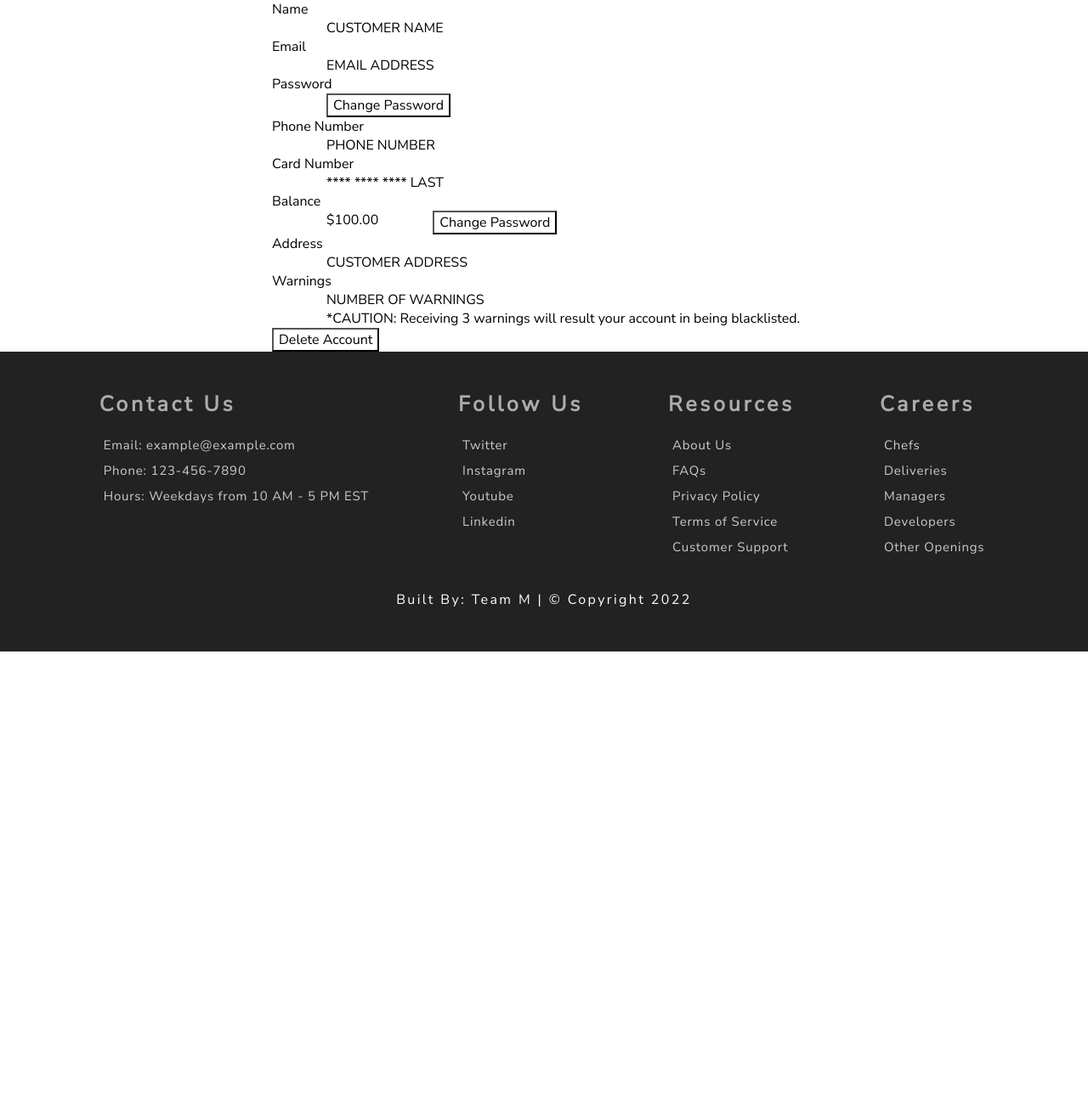
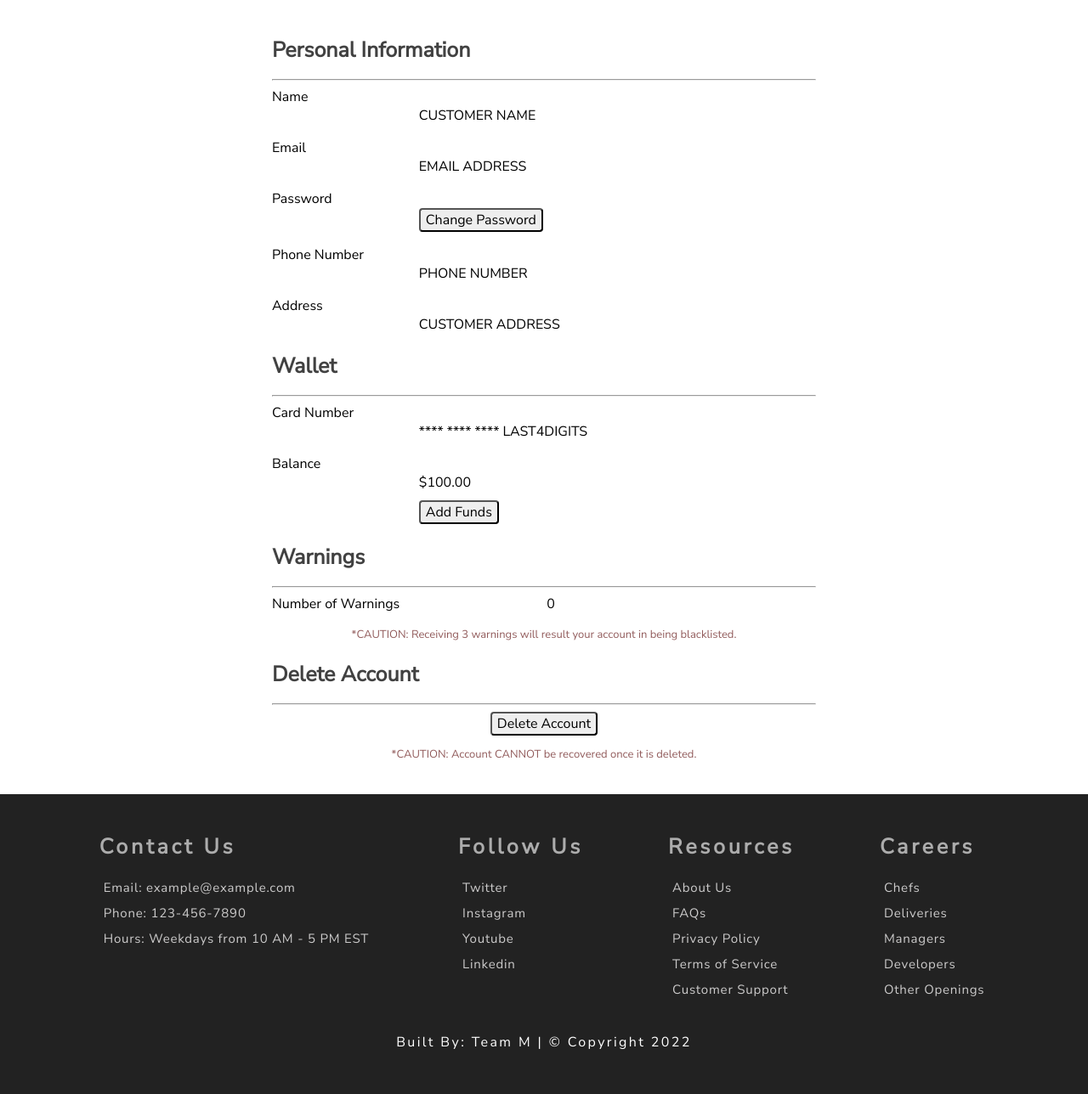
Before and after one commit to Charptr0/CSC322-OneBite, a Flask app: page /profile/ in a window 1280 px wide. Shown: the part 313-1601 px from the top of the page at 85% size. Before the commit the page ends 1080 px from the top, so only its background shows below. Run offline with Flask 2, Linux system fonts and the light colour scheme; parts of the project's set-up code (start-up, migrations or seed data) failed here and were passed over.

Commit message:
updated profile page

```diff
--- a/static/styles/profile_page.css
+++ b/static/styles/profile_page.css
@@ -3,6 +3,8 @@
     margin-left: auto;
     margin-right: auto;
     width: 50%;
+    padding-top: 25px;
+    padding-bottom: 25px;
 }
 
 .flex-info {
@@ -11,9 +13,174 @@
 }
 
 .padding-txt {
-    padding-left: 10%;
+    padding-left: 27%;
 }
 
-.funds-container {
+.flex-container{
     display: flex;
 }
+
+.flex1 {
+    flex: 1;
+}
+
+.flex2 {
+    flex: 2;
+}
+
+#change-form {
+    width: 70%;
+    margin: auto;
+}
+
+.form-info {
+    font-size: 20px;
+}
+
+.current-funds {
+    display: flex;
+    width: 60%;
+    margin: auto;
+    font-size: 20px;
+}
+
+.modal {
+    display: none;
+    position: fixed;
+    z-index: 10;
+    left: 0;
+    top: 0;
+    width: 100%;
+    height: 100%;
+    overflow: auto;
+    background-color: rgb(0, 0, 0, 0.4);
+    cursor: pointer;
+}
+
+.modal-content {
+    background-color: #fefefe;
+    border: 1px solid #888;
+    width: 50%;
+    height: 80%;
+    margin: auto;
+    margin-top: 5%;
+    cursor: default;
+}
+
+.modal-delete, .modal-add {
+    height: 50%;
+}
+
+.animate {
+    -webkit-animation: animatezoom 0.6s;
+    animation: animatezoom 0.6s;
+}
+
+@-webkit-keyframes animatezoom {
+    from {-webkit-transform: scale(0)}
+    to {-webkit-transform: scale(1)}
+}
+
+@keyframes animatezoom {
+    from {transform: scale(0)}
+    to {transform: scale(1)}
+}
+
+input::-webkit-outer-spin-button, input::-webkit-inner-spin-button {
+    -webkit-appearance: none;
+    margin: 0;
+}
+
+.modal-header {
+    font-size: 50px;
+    text-align: center;
+    padding-top: 5%;
+    letter-spacing: 7px;
+}
+
+.modal-info {
+    text-align: center;
+}
+
+.btn-container {
+    float: center;
+    text-align: center;
+    padding-top: 5%;
+    display: flex;
+    padding-bottom: 5%;
+}
+
+.modal-btn {
+    border-radius: 4px;
+    background-color: #eeeeee;
+}
+
+.modal-btn:hover {
+    background-color: #f8f8f8;
+    cursor: pointer;
+}
+
+.confirm-btn, .delete-btn, .cancel-btn {
+    padding: 2% 4%;
+    text-align: center;
+    border-radius: 5px;
+    font-weight: bold;
+    letter-spacing: 2px;
+    width: 35%;
+    text-overflow: ellipsis;
+    background-color: #eeeeee;
+    margin: auto;
+}
+
+.confirm-btn {
+    background-color: rgb(108, 227, 142);
+    border-color: rgb(84, 182, 112);
+}
+
+.confirm-btn:hover {
+    cursor: pointer;
+    background-color: rgb(196, 255, 198);
+    color: black;
+}
+
+.delete-btn {
+    background-color: rgb(225, 54, 54);
+    border-color: rgb(177, 44, 44);
+    color: white;
+}
+
+.delete-btn:hover {
+    cursor: pointer;
+    background-color: rgb(255, 173, 173);
+    color: black;
+}
+
+.cancel-btn:hover {
+    cursor: pointer;
+    background-color: #ccc;
+    color: black;
+}
+
+label[for = "email"], label[for = "username"], label[for = "newpass"], label[for = "conpass"], label[for = "funds"] {
+    font-size: 20px;
+    color: rgb(40,38,71);
+}
+
+#email, #username, #newpass, #conpass, #funds {
+    height: 30px;
+    border-radius: 3px;
+    padding-left: 5px;
+    padding-top: 5px;
+    border-color:  rgb(169, 169,169);
+    background-color: #f8f8f8;
+}
+
+#email:hover, #username:hover, #newpass:hover, #conpass:hover, #funds:hover{
+    cursor: text;
+    background-color: #eeeeee;
+}
+
+
+.name-container, .email-container, .password-container, .phone-container, .card-container, .num-container {
+    padding-bottom: 1em;
+}
--- a/templates/profile_page.html
+++ b/templates/profile_page.html
@@ -14,77 +14,89 @@
 
 <div class = "info-container">
     <div class = "flex-info">
+        <div class = "profile-container">
+            <h1 style = "font-size: 25px; color:rgb(65, 65, 65);">Personal Information</h1><hr>
             <div class = "name-container">
                 <div>Name</div>
                 <div class = "padding-txt">CUSTOMER NAME</div>
             </div>
+
             <div class = "email-container">
                 <div>Email</div>
                 <div class = "padding-txt">EMAIL ADDRESS</div>
             </div>
+
             <div class = "password-container">
                 <div class = "pw-container">Password</div>
                 <div class = "pw-container">
                     <div class = "change-pw padding-txt">
                         <!-- change pasword modal form -->
-                    <button onclick = "document.getElementById('change-pass').style.display = 'block'">Change Password</button>
-                    <div id = "change-pass" class = "pw-modal" style = "display: none;">
-                        <span onclick = "document.getElementById('change-pass').style.display = 'none'" class = "close" title = "Close">&times;</span>
+                        <button onclick = "document.getElementById('change-pass').style.display = 'block'" class = "modal-btn">Change Password</button>
+                        <div id = "change-pass" class = "modal">
+                            <form class = "modal-content animate" action = "" method = "post">
+                                <div class = "pass-container">
+                                    <h1 class = "modal-header">Change Password</h1>
+                                    <div class = "flex-info" id = "change-form">
+                                        <label for = "email" class = "form-info">Email</label>
+                                        <input type = "email" id = "email" name = "email" placeholder = "Enter Email" autocomplete = "off" required> <br>
+                                        <label for = "username" class = "form-info">Username</label>
+                                        <input type = "text" id = "username" name = "username" placeholder = "Enter Username" autocomplete = "off" required> <br>
+                                        <label for = "newpass" class = "form-info">New Password</label>
+                                        <input type = "password" id = "newpass" name = "newpass" placeholder = "Enter New Password" autocomplete = "off" required> <br>
+                                        <label for = "conpass" class = "form-info">Confirm New Password</label>
+                                        <input type = "password" id = "conpass" name = "conpass" placeholder = "Confirm New Password" autocomplete = "off" required>
+                                    </div>
 
-                        <form class = "modal-pw animate" action = "" method = "post">
-                            <div class = "pass-container">
-                                <label for = "email">Email</label>
-                                <input type = "email" id = "email" name = "email" placeholder = "Enter Email" autocomplete = "off" required> <br> <br>
-                                <label for = "username">Username</label>
-                                <input type = "text" id = "username" name = "username" placeholder = "Enter Username" autocomplete = "off" required> <br> <br>
-                                <label for = "newpass">New Password</label>
-                                <input type = "password" id = "newpass" name = "newpass" placeholder = "Enter New Password" autocomplete = "off" required> <br> <br>
-                                <label for = "conpass">Confirm Password</label>
-                                <input type = "password" id = "conpass" name = "conpass" placeholder = "Confirm New Password" autocomplete = "off" required> <br> <br>
-                                <button type = "submit">Change Password</button>
                                 </div>
                                 <div class = "btn-container">
                                     <button type = "button" onclick = "document.getElementById('change-pass').style.display = 'none'" class = "cancel-btn">Cancel</button>
+                                    <button type = "submit" class = "confirm-btn">Confirm</button>
                                 </div>
                             </form>
                         </div>
                     </div>
                 </div>
+            </div>
 
-        </div>
             <div class = "phone-container">
                 <div>Phone Number</div>
                 <div class = "padding-txt">PHONE NUMBER</div>
             </div>
+
+            <div class = "address-container">
+                <div>Address</div>
+                <div class = "padding-txt">CUSTOMER ADDRESS</div>
+            </div>
+        </div>
+
         <div class = "wallet-container">
+            <h1 style = "font-size: 25px; color:rgb(65, 65, 65); padding-top: 5px;">Wallet</h1><hr>
             <div class = "card-container">
                 <div>Card Number</div>
-                <div class = "padding-txt"> **** **** **** LAST</div>
+                <div class = "padding-txt"> **** **** **** LAST4DIGITS</div>
             </div>
             <div class = "balance-container">
                 <div>Balance</div>
-                <div class = "funds-container">
-                    <div class = "padding-txt">$100.00</div>
-                    <div class = "funds-btn padding-txt">
+                <div class = "padding-txt">
+                    <div style = "padding-bottom: 10px;">$100.00</div>
+                    <div class = "funds-btn">
                         <!-- charge funds modal form -->
-                        <button onclick = "document.getElementById('change-pass').style.display = 'block'">Change Password</button>
-                        <div id = "change-pass" class = "pw-modal" style = "display: none;">
-                            <span onclick = "document.getElementById('change-pass').style.display = 'none'" class = "close" title = "Close">&times;</span>
-
-                            <form class = "modal-pw animate" action = "" method = "post">
+                        <button onclick = "document.getElementById('add-funds').style.display = 'block'" class = "modal-btn">Add Funds</button>
+                        <div id = "add-funds" class = "modal">
+                            <form class = "modal-content animate modal-add" action = "" method = "post">
                                 <div class = "pass-container">
-                                    <label for = "email">Email</label>
-                                    <input type = "email" id = "email" name = "email" placeholder = "Enter Email" autocomplete = "off" required> <br> <br>
-                                    <label for = "username">Username</label>
-                                    <input type = "text" id = "username" name = "username" placeholder = "Enter Username" autocomplete = "off" required> <br> <br>
-                                    <label for = "newpass">New Password</label>
-                                    <input type = "password" id = "newpass" name = "newpass" placeholder = "Enter New Password" autocomplete = "off" required> <br> <br>
-                                    <label for = "conpass">Confirm Password</label>
-                                    <input type = "password" id = "conpass" name = "conpass" placeholder = "Confirm New Password" autocomplete = "off" required> <br> <br>
-                                    <button type = "submit">Change Password</button>
+                                    <h1 class = "modal-header">Add Funds</h1>
+                                    <div style = "text-align: center; font-size: 20px; padding-bottom: 10px;">Current Funds: $100</div>
+                                    <div class = "charge-amt modal-info">
+                                        <label for = "funds">Amount to Add</label>
+                                        <div class = "modal-info">
+                                            <input type = "number" id = "funds" name = "funds" placeholder = "Enter Amount" autocomplete = "off" required>
+                                        </div>
+                                    </div>
                                 </div>
                                 <div class = "btn-container">
-                                    <button type = "button" onclick = "document.getElementById('change-pass').style.display = 'none'" class = "cancel-btn">Cancel</button>
+                                    <button type = "button" onclick = "document.getElementById('add-funds').style.display = 'none'" class = "cancel-btn">Cancel</button>
+                                    <button type = "submit" class = "confirm-btn">Confirm</button>
                                 </div>
                             </form>
                         </div>
@@ -92,20 +104,36 @@
                 </div>
             </div>
         </div>
-        <div class = "address-container">
-            <div>Address</div>
-            <div class = "padding-txt">CUSTOMER ADDRESS</div>
+
+        <div class = "warnings-container">
+            <h1 style = "font-size: 25px; color:rgb(65, 65, 65); padding-top: 5px;">Warnings</h1><hr>
+            <div class = "flex-container num-container">
+                <div>Number of Warnings</div>
+                <div class = "padding-txt">0</div>
             </div>
-        <div class = "warnings-container">
-            <div>Warnings</div>
-            <div class = "padding-txt">NUMBER OF WARNINGS</div>
-            <div class = "padding-txt">*CAUTION: Receiving 3 warnings will result your account in being blacklisted.</div>
+            <div style = "font-size: 13px; color:rgb(146, 92, 92); text-align: center;">*CAUTION: Receiving 3 warnings will result your account in being blacklisted.</div>
         </div>
+
         <div class = "delete-container">
-            <div class = "del-modal">
+            <h1 style = "font-size: 25px; color:rgb(65, 65, 65); padding-top: 5px;">Delete Account</h1><hr>
+            <div class = "del-modal" style = "text-align: center; ">
                 <!-- delete account modal -->
-                <button type = "button">Delete Account</button>
+                <button onclick = "document.getElementById('delete-acc').style.display = 'block'" class = "modal-btn">Delete Account</button>
+                <div id = "delete-acc" class = "modal">
+                    <form class = "modal-content modal-delete animate" action = "" method = "post">
+                        <div class = "del-container">
+                            <h1 class = "modal-header">Delete Account</h1>
+                            <p class = "modal-info" style = "font-size: 20px;">Are you sure you want to delete your account?</p>
+                            <p class = "modal-info" style = "font-size: 13px; color:rgb(146, 92, 92);">*CAUTION: Account CANNOT be recovered once it is deleted.</p>
+                            <div class = "btn-container">
+                                <button type = "button" onclick = "document.getElementById('delete-acc').style.display = 'none'" class = "cancel-btn">Cancel</button>
+                                <button type = "button" class = "delete-btn">Delete</button>
                             </div>
+                        </div>
+                    </form>
+                </div>
+            </div>
+            <p class = "modal-info" style = "font-size: 13px; color:rgb(146, 92, 92);">*CAUTION: Account CANNOT be recovered once it is deleted.</p>
         </div>
     </div>
 </div>
@@ -113,11 +141,15 @@
 <script>
     // Get the modal
     var modal = document.getElementById('change-pass');
+    var modal1 = document.getElementById('add-funds');
+    var modal2 = document.getElementById('delete-acc');
 
     // When the user clicks anywhere outside of the modal, close it
     window.onclick = function(event) {
-        if (event.target == modal) {
+        if ((event.target == modal) || (event.target == modal1) || (event.target == modal2)) {
             modal.style.display = "none";
+            modal1.style.display = "none";
+            modal2.style.display = "none";
         }
     }
 </script>
```
Lines whose indentation alone changed are shown as unchanged.
